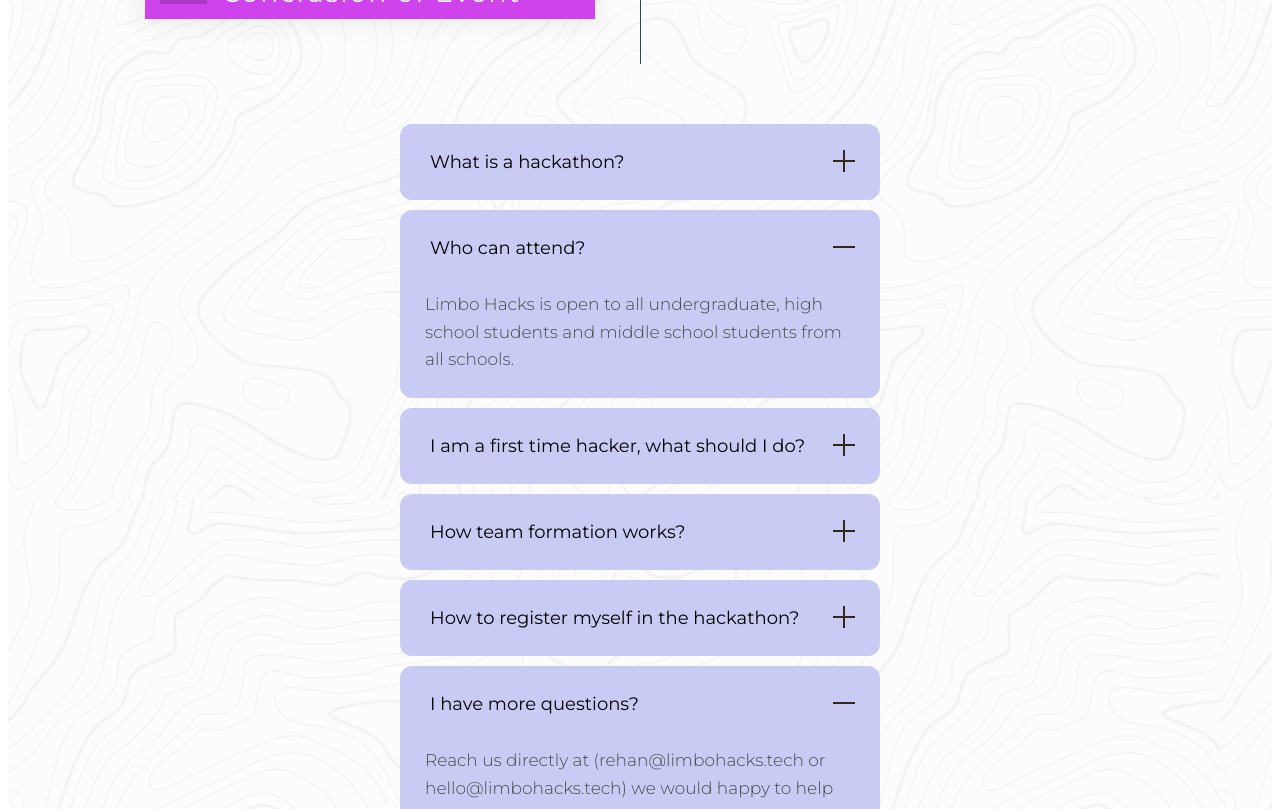
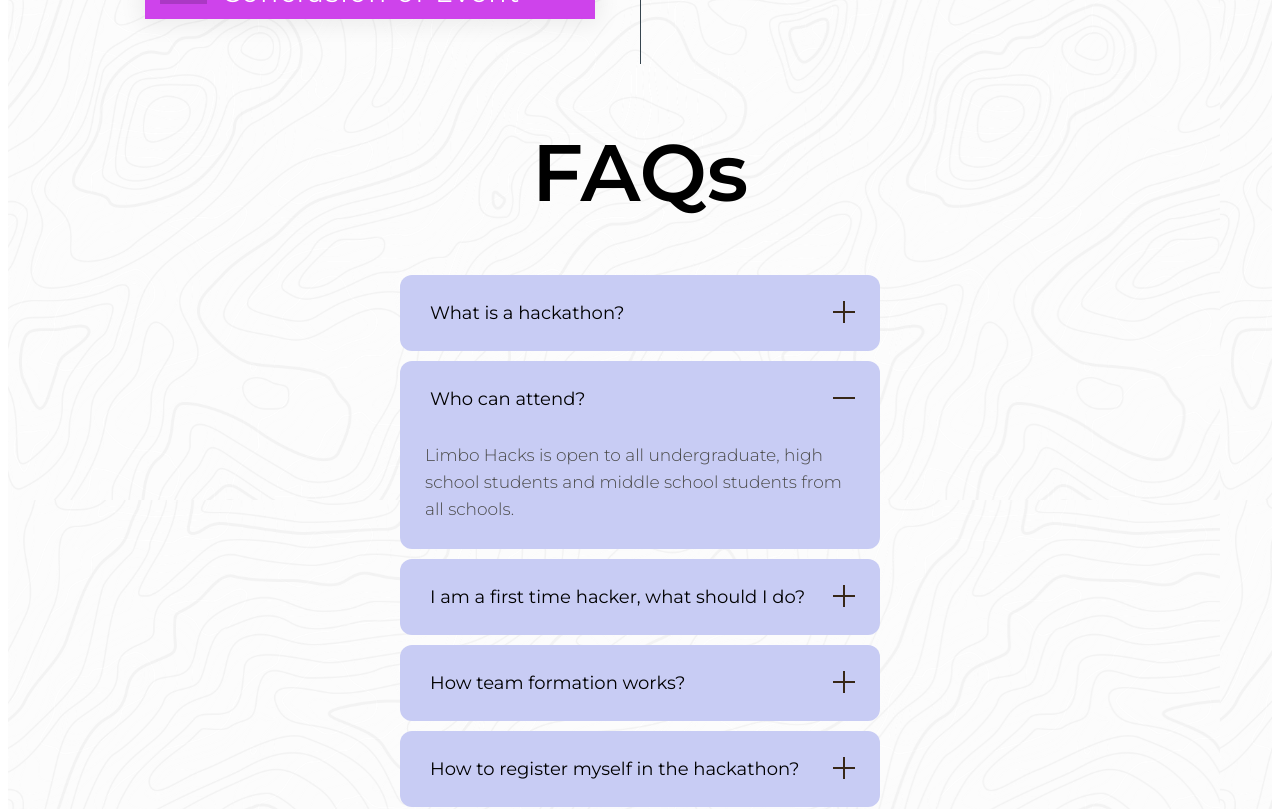
Before and after one commit to rohanfatehchandka/Hack-X-celerate, a React (Create React App) app: page / in a window 1280 px wide. Shown: the part 5260-6069 px from the top of the page. Built offline with nearby package versions, Linux system fonts and the light colour scheme; the HTML template or start-up script is replaced by a standard one.

Commit message:
Update HomePage.jsx

```diff
--- a/src/containers/Home/HomePage.jsx
+++ b/src/containers/Home/HomePage.jsx
@@ -20,7 +20,7 @@
 import {
   FOOTER,
   frequentlyAskedQuestions,
-  JudgesInfo,
+  // JudgesInfo,
   Prizeinfo,
   sponsorLogos,
   TeamInfo,
@@ -124,6 +124,7 @@
         </Row>
 
         {/* ********Frequently asked Questions here ***** */}
+        <h1 id="team">FAQs</h1>
         <div className="Myfaqs" id="faq">
           {frequentlyAskedQuestions.map(FrequentlyAsked)}
           {/* ********Frequently asked Questions ending here ***** */}
@@ -136,10 +137,10 @@
         </Row>
         {/* ********Prizes ending here ***** */}
 
-        <Row className="prizesection non-coding">
+        {/* <Row className="prizesection non-coding">
           <PrizeHeading type="Non-coding prizes" />
           <h2>coming soon</h2>
-        </Row>
+        </Row> */}
 
         {/* ********Sponsors here ***** */}
 
@@ -153,21 +154,21 @@
         {media && <Birds top="120vh" left="0vh" type="" />}
 
         {/* ********Team here ***** */}
-        <h1 id="team">Our Team</h1>
-        {FOOTER.JOIN_TEAM.required && (
+        <h1 id="team">Contact</h1>
+        {/* {FOOTER.JOIN_TEAM.required && (
           <JoinTeam
             placeholder="Join our team"
             formLink={FOOTER.JOIN_TEAM}
             content="Interested in joining our team"
           />
-        )}
+        )} */}
         {TeamInfo.map(TeamMembers)}
         {/* ********Team ending here ***** */}
 
         {/* ********Judges here ***** */}
 
-        <h1 id="team">Judges</h1>
-        {FOOTER.JOIN_TEAM.required && (
+        <h1 id="team"></h1>
+        {/* {FOOTER.JOIN_TEAM.required && (
           <JoinTeam
             placeholder="Join our team"
             formLink={TOP_SECTION.JUDGES_FORM_LINK}
@@ -175,7 +176,7 @@
           />
         )}
         {JudgesInfo.map(TeamMembers)}
-        {/* ********Team ending here ***** */}
+        ********Team ending here ***** */}
       </Container>
       <Footer />
     </div>
```
